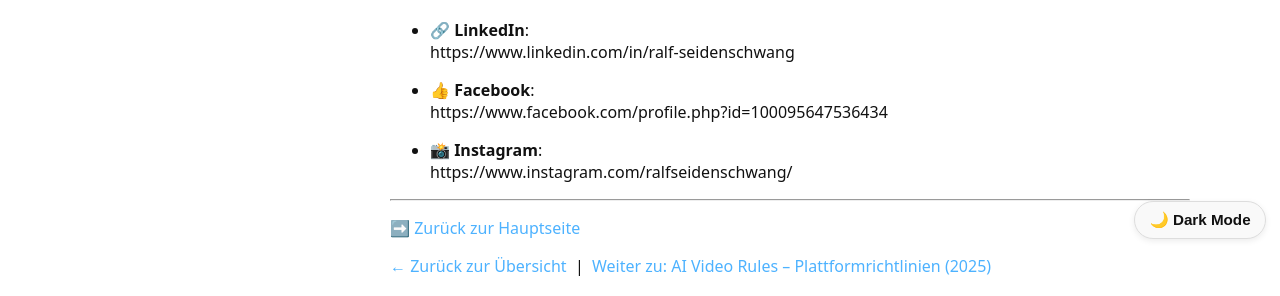
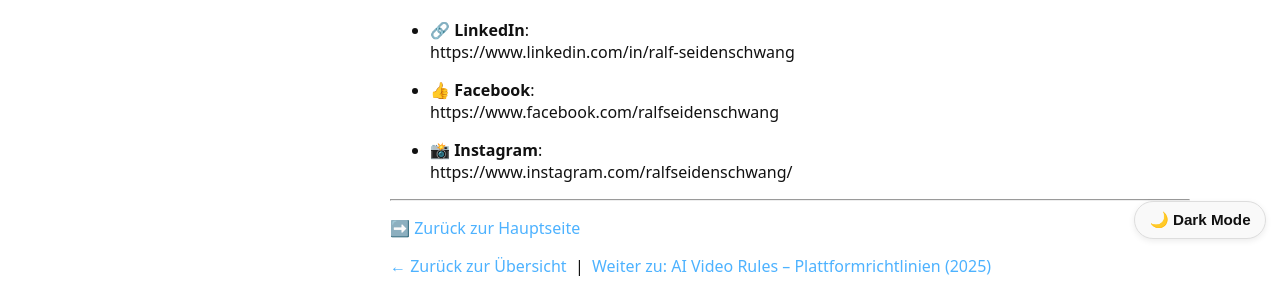
Before and after one commit to RalfSei/RalfSei.github.io, a Jekyll site: the page built from _pages/ueber-mich.md, in a window 1280 px wide. Shown: the part 647-943 px from the top of the page. Built offline with Jekyll 4.4.1, drawn with Linux system fonts in a browser that asks for light colours; some of the changed lines change nothing that is shown.

Commit message:
Update ueber-mich.md

```diff
--- a/_pages/ueber-mich.md
+++ b/_pages/ueber-mich.md
@@ -42,7 +42,7 @@
   https://www.linkedin.com/in/ralf-seidenschwang
 
 - 👍 **Facebook**:
-  https://www.facebook.com/profile.php?id=100095647536434
+  https://www.facebook.com/ralfseidenschwang
 
 - 📸 **Instagram**:
   https://www.instagram.com/ralfseidenschwang/
```
